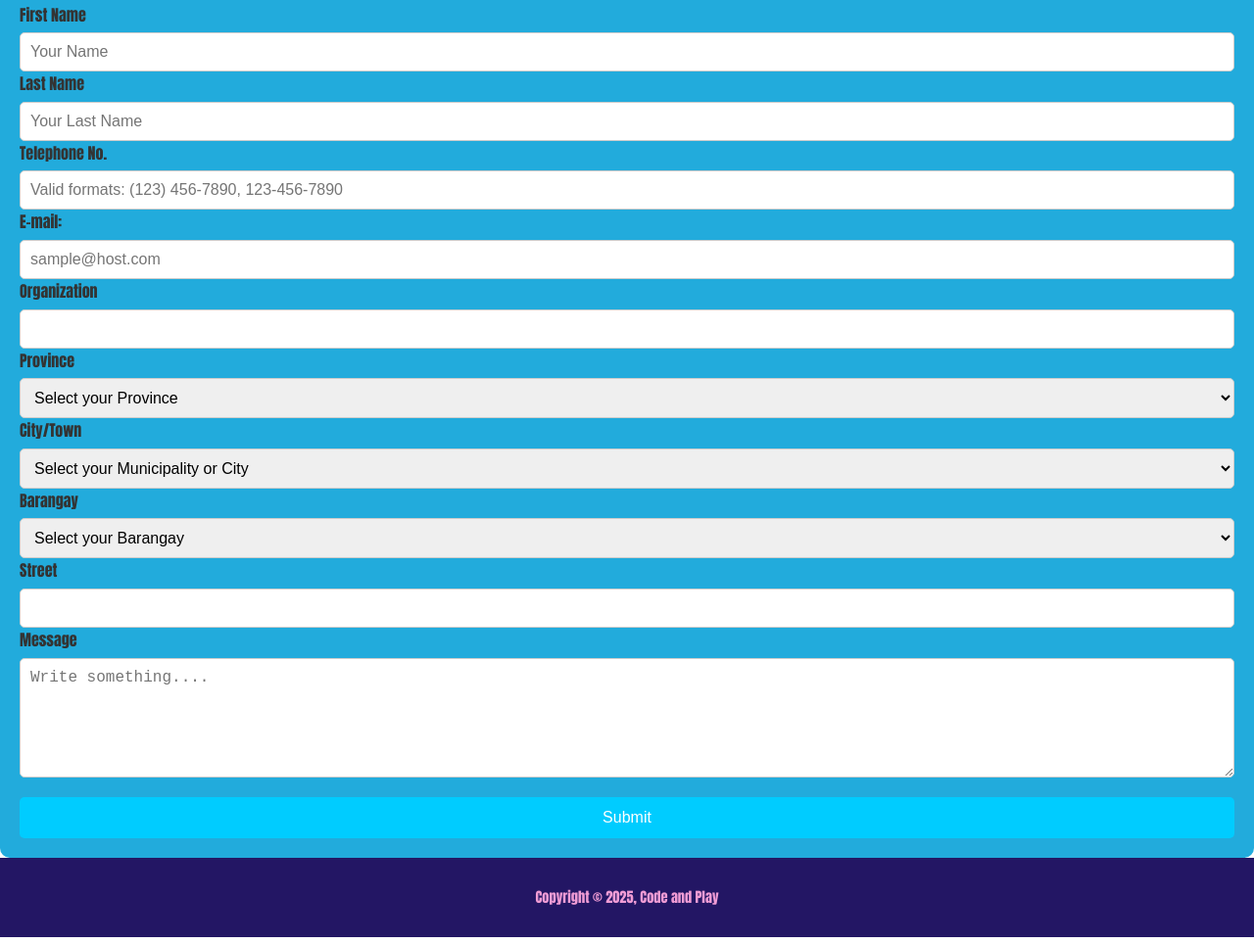
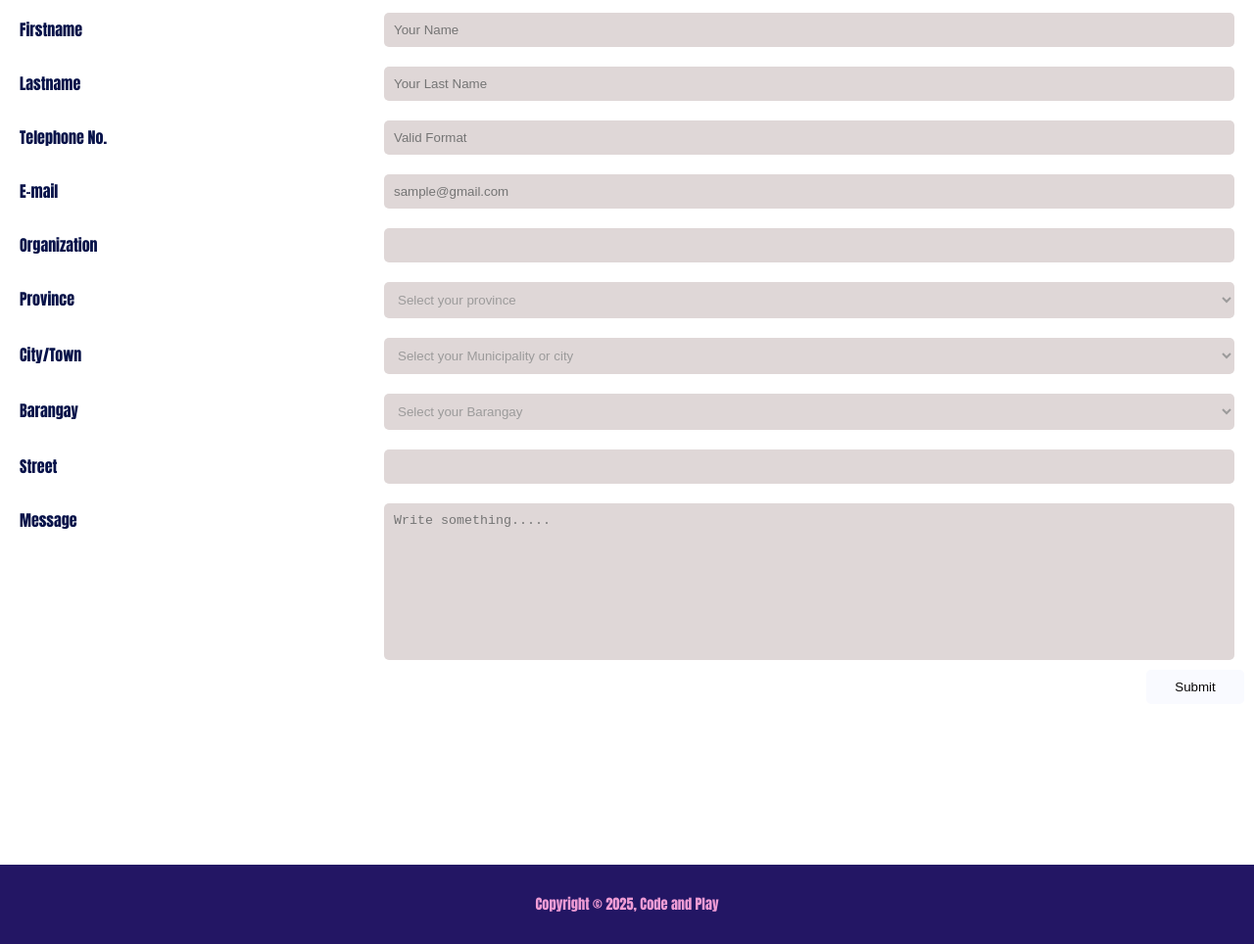
Before and after one commit to DevCartz/Cristian-dave, a plain HTML site: page contact.html in a window 1280 px wide. Shown: the part 1180-2144 px from the top of the page at 98% size. Drawn offline with Linux system fonts and the light colour scheme.

Commit message:
Add files via upload

```diff
--- a/contact.html
+++ b/contact.html
@@ -2,21 +2,20 @@
 <html lang="en">
 <head>
 
-  <link rel="favicon" href="Media/akong logo.png">
+    <link rel="icon" href="Media/akong logo.png">
     <link rel="stylesheet" href="style.css">
     <meta charset="UTF-8"/>
     <meta name="viewport" content="width=device-width, initial-scale=1.0" />
     <title>Code and Play</title>
 
-
 </head>
 
 <body>
+
   <header>
   <div class="logo-title">
-              <img src="Media/akong logo.png" alt="Logo"/>
+    <img src="Media/akong logo.png" alt="Logo">
   </div>
-
   <nav>
     <ul>
       <li><a href="index.html">HOME</a></li>
@@ -34,69 +33,94 @@
   </section>
 
 
+
+     <form>
+
+
             <div class="form-container">
-        <form action="#" method="post">
+
             <div class="form-group">
-                <label for="firstName">First Name</label>
-                <input type="text" id="firstName" placeholder="Your Name" required>
+
+                    <label for="fname">Firstname</label>
+                    <input type="text" id="fname" placeholder="Your Name" required>
+
             </div>
 
                <div class="form-group">
-                <label for="lastName">Last Name</label>
-                <input type="text" id="lastName" placeholder="Your Last Name" required>
+
+                     <label for="lname">Lastname</label>
+                     <input type="text" id="lname" placeholder="Your Last Name" required>
+
                 </div>
 
               <div class="form-group">
+
                     <label for="telephone">Telephone No.</label>
-                <input type="tel" id="telephone" placeholder="Valid formats: (123) 456-7890, 123-456-7890" required>
+                    <input type="tel" id="telephone" placeholder="Valid Format" required>
+
              </div>
 
             <div class="form-group">
-                <label for="email">E-mail:</label>
-                <input type="email" id="email" placeholder="sample@host.com" required>
+
+                    <label for="email">E-mail</label>
+                    <input type="email" id="email" placeholder="sample@gmail.com" required>
+
+
+                </div>
+             <div class="form-group">
+
+                 <label for="org">Organization</label>
+                 <input type="text" id="org"  required>
+
             </div>
 
             <div class="form-group">
-                <label for="organization">Organization</label>
-                <input type="text" id="organization">
+
+                    <label for="province">Province</label>
+                    <select name="province" id="province">
+                         <option value="" disabled selected>Select your province</option>
+                    </select>
+
                 </div>
 
              <div class="form-group">
-                <label for="province">Province</label>
-                <select id="province">
-                <option disabled selected>Select your Province</option>
+
+                 <label for="city">City/Town</label>
+                 <select name="city" id="city">
+                     <option value="" disabled selected>Select your Municipality or city</option>
                  </select>
+
             </div>
 
             <div class="form-group">
-                <label for="city">City/Town</label>
-                <select id="city">
-                <option disabled selected>Select your Municipality or City</option>
+
+                  <label for="Barangay">Barangay</label>
+                  <select name="Barangay" id="Barangay">
+                     <option value="" disabled selected spellcheck=""">Select your Barangay</option>
                   </select>
+
             </div>
 
            <div class="form-group">
-                <label for="barangay">Barangay</label>
-                <select id="barangay">
-                <option disabled selected>Select your Barangay</option>
-                </select>
+
+                 <label for="Street">Street</label>
+                 <input type="text" id="Street"  required>
+
             </div>
 
              <div class="form-group">
-                <label for="street">Street</label>
-                <input type="text" id="street">
+
+                    <label for="message">Message</label>
+                    <textarea name="message" id="message" placeholder="Write something....."></textarea>
              </div>
 
-            <div class="form-group">
-                <label for="message">Message</label>
-                <textarea id="message" placeholder="Write something...."></textarea>
+             <div class="button-container">
+                    <button>Submit</button>
              </div>
-
-            <div class="form-group full-width">
-                <button type="submit">Submit</button>
                  </div>
       </form>
-  </div>
+
+
 
   <footer>
     <p>Copyright © 2025, Code and Play</p>
--- a/style.css
+++ b/style.css
@@ -27,13 +27,10 @@ header {
   width: 156px;
 }
 
-nav{
-  display: flex;
-   align-items: center;
-}
 
 nav ul {
-
+  width: 100%;
+  text-align: center;
   display: flex;
   gap: 40px;
   list-style: none;
@@ -60,6 +57,7 @@ nav ul li a:hover {
 .banner img {
   width: 100%;
   height: auto;
+
 }
 
 .welcome {
@@ -69,10 +67,6 @@ nav ul li a:hover {
 }
 
 .welcome h2 {
-  margin-bottom: 10px;
-}
-
-.welcome p {
   margin-bottom: 10px;
 }
 
@@ -103,58 +97,74 @@ footer {
 }
 
 .form-container {
-  margin: auto;
-  background-color: #22abdc;
-  padding: 20px;
-  border-radius: 10px;
+
+     background:linear-gradient(rgb(186, 94, 158));
+    padding: 10px;
+    height: 110vh;
+
 }
 
 
-.form-group {
-  flex: 1 1 48%;
+.form-container .form-group{
+
+
+
    display: flex;
-  flex-direction: column;
+    margin: 10px;
+    justify-content:space-between ;
 }
 
-.form-group .full-width {
-  flex: 1 1 100%;
-  text-align: right;
+.form-container .form-group label{
+
+    font-weight: 550;
+    color: #071249;
+    margin-top: 15px;
+
 }
+.form-container .form-group textarea{
 
-label {
-  font-weight: bold;
-  margin-bottom: 5px;
+    resize: none;
+    height: 20vh;
+
+
 }
+.form-container .form-group {
 
-input, select, textarea {
-  padding: 10px;
-  border: 1px solid #ccc;
-  border-radius: 5px;
-  font-size: 16px;
-}
+    select{
 
-textarea {
-  resize: vertical;
-  min-height: 100px;
-}
+          color: rgb(156, 155, 155);
 
-button {
-  background-color: #00ccff;
-  color: white;
-  padding: 12px 25px;
-  border: none;
-  border-radius: 5px;
-  font-size: 16px;
-  cursor: pointer;
-  margin-top: 20px;
-  justify-self: end ;
-}
 
-button:hover {
-  background-color: #106782;
     }
 
 
+}
+.form-container .form-group input,textarea, select,textarea{
+
+
+    outline-color: rgb(79, 81, 84);
+    color: rgb(20, 22, 22);
+    width: 70%;
+    padding: 10px;
+    margin-top: 10px;
+    box-sizing: border-box;
+    border: none;
+    background-color: rgb(223, 215, 215);
+    border-radius: 5px;
+
+}
+.form-container .button-container button{
+
+   float: right;
+   border-radius: 5px;
+     background-color: rgb(249, 250, 255);
+    padding: 10px;
+    width: 100px;
+    border: none;
+    font-weight: 500;
+    color: rgb(9, 7, 7);
+     transition: .3s;
+}
 
 
 
@@ -166,16 +176,28 @@ button:hover {
     flex-direction: column;
   }
 
-  nav ul {
-    width: 84%;
-    flex-direction: column;
-    text-align: center;
+  nav {
+  display: flex;
+  justify-content: center;
+  width: 100%;
+  margin-top: 20px;
 }
 
-  nav {
-  width:100%;
-  border-bottom: solid 2px #3a6aa5;
+
+  nav ul {
+    flex-direction: column;
+    display: flex;
+  justify-content: center;
+  align-items: center;
+  gap: 40px;
+  list-style: none;
   padding: 0;
+  margin: 0;
+  }
+
+  nav ul li {
+  border-bottom: 1px solid white;
+  width: 100%;
 }
 
   .boxes {
```
Also changed, not shown: about.html (+3 -3 lines), index.html (+4 -3 lines). Lines whose indentation alone changed are shown as unchanged.
